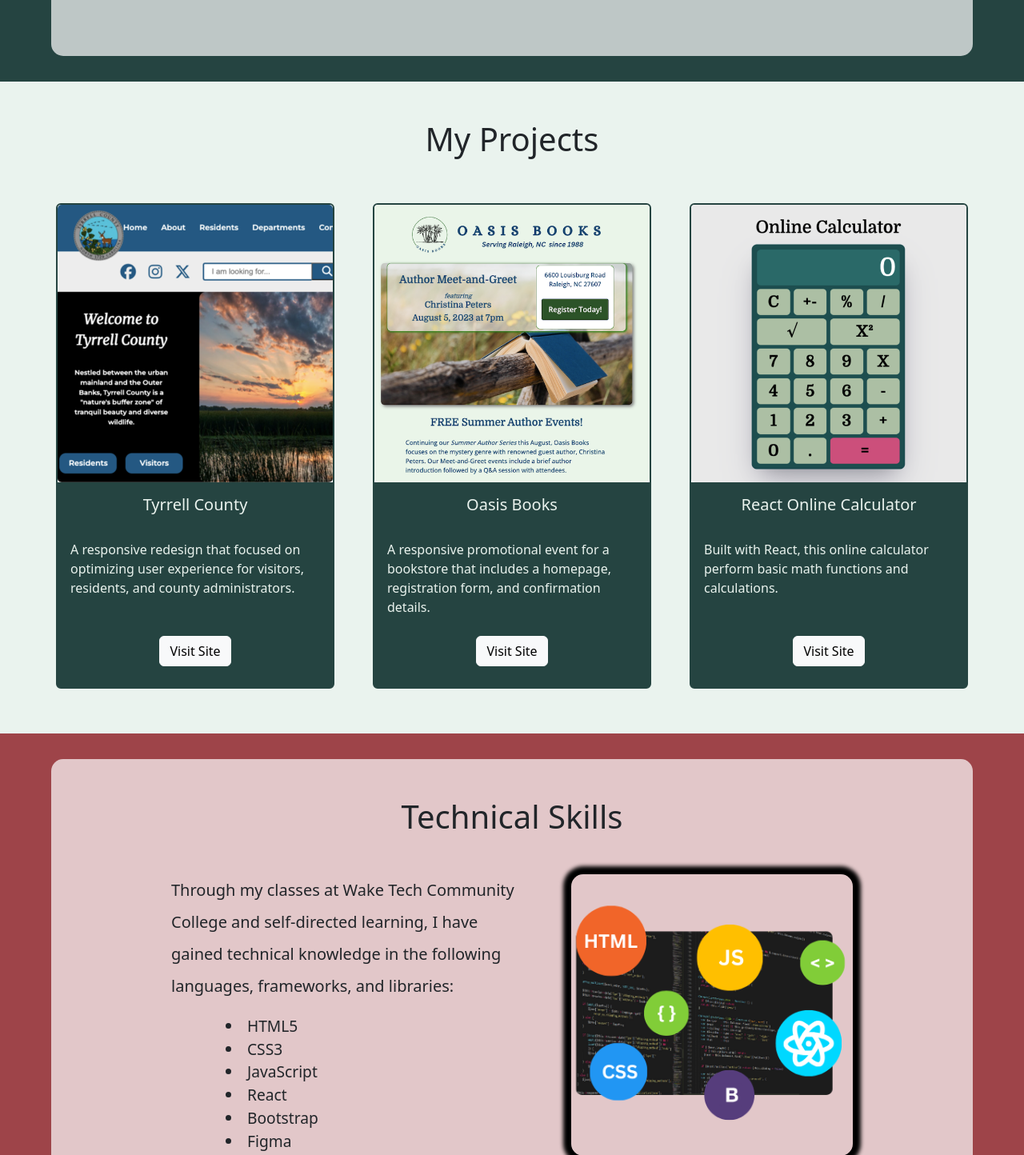
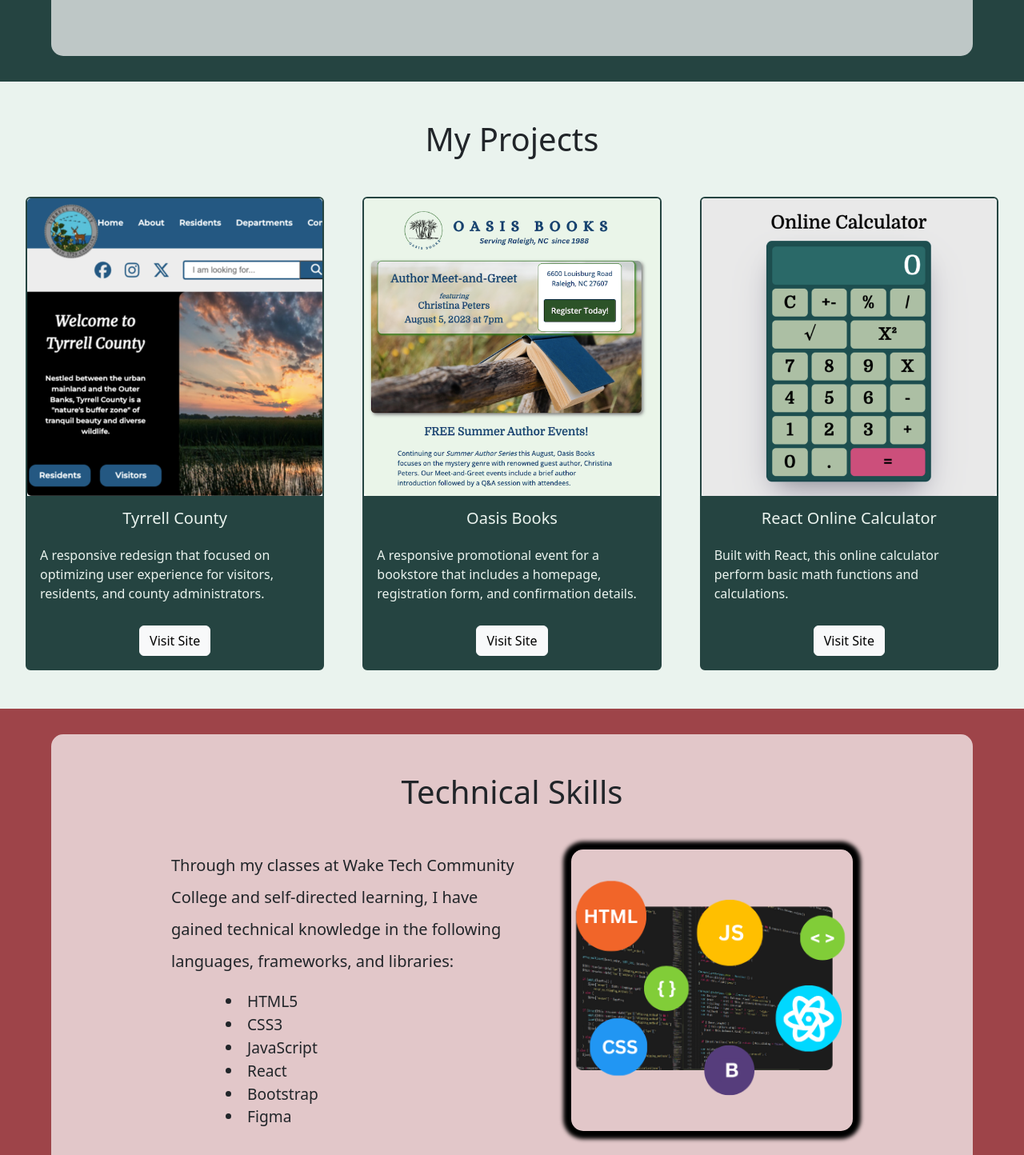
Before and after one commit to jennifer-m-morrison/JMReactPortfolio, a React (Create React App) app: page / in a window 1280 px wide. Shown: the part 1346-2790 px from the top of the page at 80% size. Built offline with nearby package versions, Linux system fonts and the light colour scheme.

Commit message:
Added SectionContainer component so I could reuse that for each section on the page for consistency. I changed the formatting on the Projects, About, Experience, Skills, and Contact sections to include this new container and pass props

```diff
--- a/src/Components/About.js
+++ b/src/Components/About.js
@@ -1,15 +1,17 @@
 import React from 'react';
-import { Container, Row, Col } from 'react-bootstrap';
+import { Col } from 'react-bootstrap';
+import SectionContainer from './SectionContainer';
 import profilePic from '../assets/jmprofile.jpg';
 import "bootstrap/dist/css/bootstrap.min.css";
 import "./About.css";
 
 function About() {
     return (
-        <div className="about-wrapper" id="about">
-            <Container className= "about-container px-0 py-5 mx-auto">
-                <h1 className="text-center mb-5">About Me</h1>
-                <Row className="d-flex justify-content-center align-content-center g-5">
+        <SectionContainer
+            wrapperClassName="about-wrapper"
+            wrapperId="about"
+            containerClassName="about-container"
+            title="About Me">
             <Col xs={9} md={7} lg={3} >
                 <img src={profilePic} className="img-profile img-fluid" alt="Jennifer Morrison
                         wearing black floral blouse in front of brick wall" />
@@ -17,9 +19,7 @@
             <Col xs={10} md={10} lg={5}>
                 <p className="lh-lg fs-5">I am an aspiring front-end web developer with a passion for creating dynamic, user-friendly websites and applications. My background in education and beta testing has given me a unique perspective on how to craft digital experiences that are both informative and engaging. I am excited to apply my skills in HTML, CSS, JavaScript, and React to build innovative digital solutions for my clients.</p>
             </Col>
-                </Row>
-            </Container>
-        </div>
+        </SectionContainer>
     );
 }
 
--- a/src/Components/Contact.js
+++ b/src/Components/Contact.js
@@ -1,17 +1,20 @@
 import React from 'react';
-import { Container, Row, Col } from 'react-bootstrap';
+import { Col } from 'react-bootstrap';
+import SectionContainer from './SectionContainer';
 import jmlogo from '../assets/jmlogo400.png';
 import LIlogo from '../assets/LILogo200.png';
 import GHlogo from '../assets/github.png';
 import "bootstrap/dist/css/bootstrap.min.css";
 import "./Contact.css";
 
+
 function Contact() {
     return (
-        <div class="contact-wrapper" id="connect">
-            <Container className="contact-container px-0 py-4 mx-auto">
-                <h1 className="text-center mb-3">Let's Connect!</h1>
-                <Row className="d-flex justify-content-center align-content-center g-5">
+        <SectionContainer
+            wrapperClassName="contact-wrapper"
+            wrapperId="connect"
+            containerClassName="contact-container"
+            title="Let's Connect!">
             <Col xs={6} md={5} lg={3} >
                 <img src={jmlogo} className="img-fluid" alt="Jennifer Morrison logo" />
             </Col>
@@ -33,10 +36,7 @@
                     </a>
                 </div>
             </Col>
-                </Row>
-            </Container>
-        </div>
-
+                </SectionContainer>
     );
 }
 
--- a/src/Components/Projects.css
+++ b/src/Components/Projects.css
@@ -1,6 +1,6 @@
 .projects-wrapper {
     background-color: #EAF3EE;
-    width: 100%;
+    padding: 0 2em;
 
 }
 
--- a/src/Components/Projects.js
+++ b/src/Components/Projects.js
@@ -1,19 +1,19 @@
 import React from 'react';
-import { Container, Row, Col, Card, Button } from 'react-bootstrap';
+import { Col, Card, Button } from 'react-bootstrap';
+import SectionContainer from './SectionContainer';
 import oasisPic from '../assets/oasis.png';
 import reactCalculator from '../assets/reactCalculator.png';
 import tyrellPic from '../assets/tyrrell.png';
 import "bootstrap/dist/css/bootstrap.min.css";
 import './Projects.css';
 
-
-
 function Projects() {
-    return (
-        <div className="projects-wrapper pb-2" id="projects">
-            <Container className="px-0 py-5 mx-auto w-100">
-                <h1 className="text-center">My Projects</h1>
-                <Row className="d-flex justify-content-center align-content-center g-5 mt-1">
+    return(
+        <SectionContainer
+            wrapperClassName="projects-wrapper"
+            wrapperId="projects"
+            containerClassName="projects-container"
+            title="My Projects">
             <Col xs={10} md={6} lg={4} className="cardCol">
                 <Card className="card-container">
                     <Card.Img src={tyrellPic} />
@@ -55,10 +55,63 @@
                     </Card.Body>
                 </Card>
             </Col>
-                </Row>
-            </Container>
-        </div>
+            </SectionContainer>
     );
 }
 
+
+
+// function Projects() {
+//     return (
+//         <div className="projects-wrapper pb-2" id="projects">
+//             <Container className="px-0 py-5 mx-auto w-100">
+//                 <h1 className="text-center">My Projects</h1>
+//                 <Row className="d-flex justify-content-center align-content-center g-5 mt-1">
+//                     <Col xs={10} md={6} lg={4} className="cardCol">
+//                         <Card className="card-container">
+//                             <Card.Img src={tyrellPic} />
+//                             <Card.Body className="card-body">
+//                                 <Card.Title className="text-center">Tyrrell County</Card.Title>
+//                                 <Card.Text>
+//                                     A responsive redesign that focused on optimizing user experience for visitors, residents, and county administrators.
+//                                 </Card.Text>
+//                                 <a href="https://wcet.waketech.edu/jmmorrison2/web125/final-project/tyrrell/index.html" target="_blank" rel="noopener noreferrer">
+//                                     <Button className="btn-light mt-2">Visit Site</Button>
+//                                 </a>
+//                             </Card.Body>
+//                         </Card>
+//                     </Col>
+//                     <Col xs={10} md={6} lg={4} className="cardCol">
+//                         <Card className="card-container">
+//                             <Card.Img src={oasisPic} />
+//                             <Card.Body className="card-body">
+//                                 <Card.Title className="text-center">Oasis Books</Card.Title>
+//                                 <Card.Text>
+//                                     A responsive promotional event for a bookstore that includes a homepage, registration form, and confirmation details.
+//                                 </Card.Text>
+//                                 <a href="https://wcet.waketech.edu/jmmorrison2/WEB110/oasis/index.html" target="_blank" rel="noopener noreferrer">
+//                                 <Button className="btn-light mt-2">Visit Site</Button></a>
+//                             </Card.Body>
+//                         </Card>
+//                     </Col>
+//                     <Col xs={10} md={6} lg={4} className="cardCol">
+//                         <Card className="card-container">
+//                             <Card.Img src={reactCalculator} />
+//                             <Card.Body className="card-body">
+//                                 <Card.Title className="text-center">React Online Calculator</Card.Title>
+//                                 <Card.Text>
+//                                     Built with React, this online calculator  perform basic math functions and calculations.
+//                                 </Card.Text>
+//                                 <a href="https://jennifer-m-morrison.github.io/ReactCalculator/" target="_blank" rel="noopener noreferrer">
+//
+//                                 <Button className="btn-light mt-2">Visit Site</Button></a>
+//                             </Card.Body>
+//                         </Card>
+//                     </Col>
+//                 </Row>
+//             </Container>
+//         </div>
+//     );
+// }
+
 export default Projects;
--- /dev/null
+++ b/src/Components/SectionContainer.js
@@ -0,0 +1,24 @@
+import React from 'react';
+import { Container, Row} from 'react-bootstrap';
+
+const SectionContainer = ({
+    wrapperClassName,
+    wrapperId,
+    containerClassName,
+    title,
+    children,
+}) => {
+    return (
+        <div className={wrapperClassName} id={wrapperId}>
+            <Container fluid className={`px-0 py-5 mx-auto ${containerClassName}`}>
+            <h1 className="text-center mb-5">{title}</h1>
+            <Row className="d-flex justify-content-center align-content-center g-5">
+            {children}
+            </Row>
+
+        </Container>
+        </div>
+    );
+};
+
+export default SectionContainer;
--- a/src/Components/Skills.js
+++ b/src/Components/Skills.js
@@ -1,15 +1,18 @@
 import React from 'react';
-import { Container, Row, Col } from 'react-bootstrap';
+import { Col } from 'react-bootstrap';
+import SectionContainer from './SectionContainer';
 import "bootstrap/dist/css/bootstrap.min.css";
 import './Skills.css';
 import skillsPic from '../assets/skills.png';
 
+
 function Skills() {
     return (
-        <div className="skills-wrapper" id="skills">
-            <Container className="skills-container px-0 py-5 mx-auto w-100">
-                <h1 className="text-center mb-5">Technical Skills</h1>
-                <Row className="d-flex justify-content-center align-content-center g-5">
+        <SectionContainer
+            wrapperClassName="skills-wrapper"
+            wrapperId="skills"
+            containerClassName="skills-container"
+            title="Technical Skills">
             <Col xs={10} md={10} lg={5}>
                 <p className="lh-lg fs-5">Through my classes at Wake Tech Community College and self-directed learning, I have gained technical knowledge in the following languages, frameworks, and libraries:</p>
                 <ul className="skills-list">
@@ -24,9 +27,7 @@
             <Col xs={9} md={7} lg={4} >
                 <img src={skillsPic} className="img-profile img-fluid mx-auto" alt="Computer screen filled with code and solid circles labelled with programming languages floating on top" />
             </Col>
-                </Row>
-            </Container>
-        </div>
+        </SectionContainer>
     );
 }
 
```
Also changed, not shown: src/Components/Experience.js (+26 -11 lines). Lines whose indentation alone changed are shown as unchanged.
